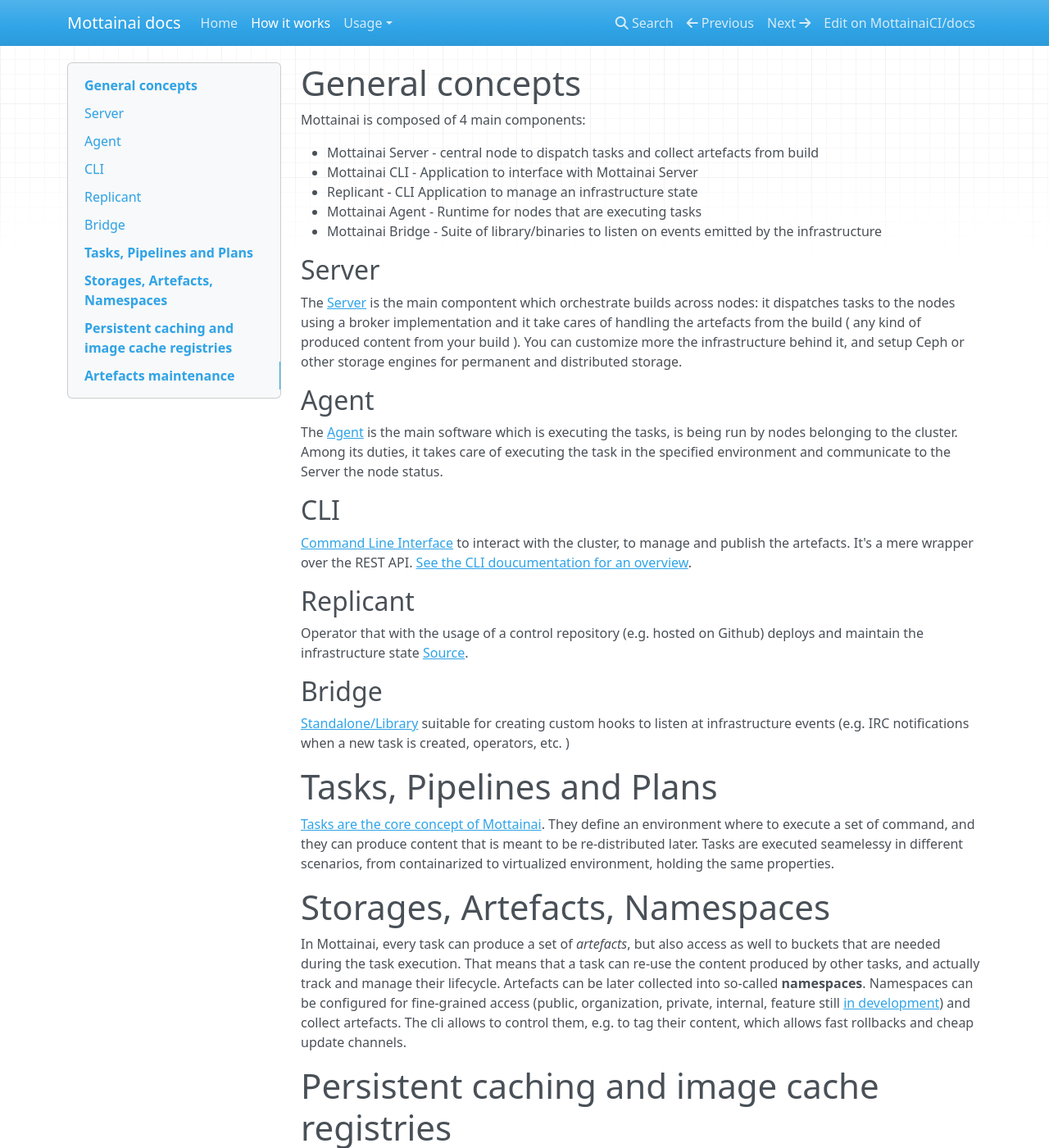
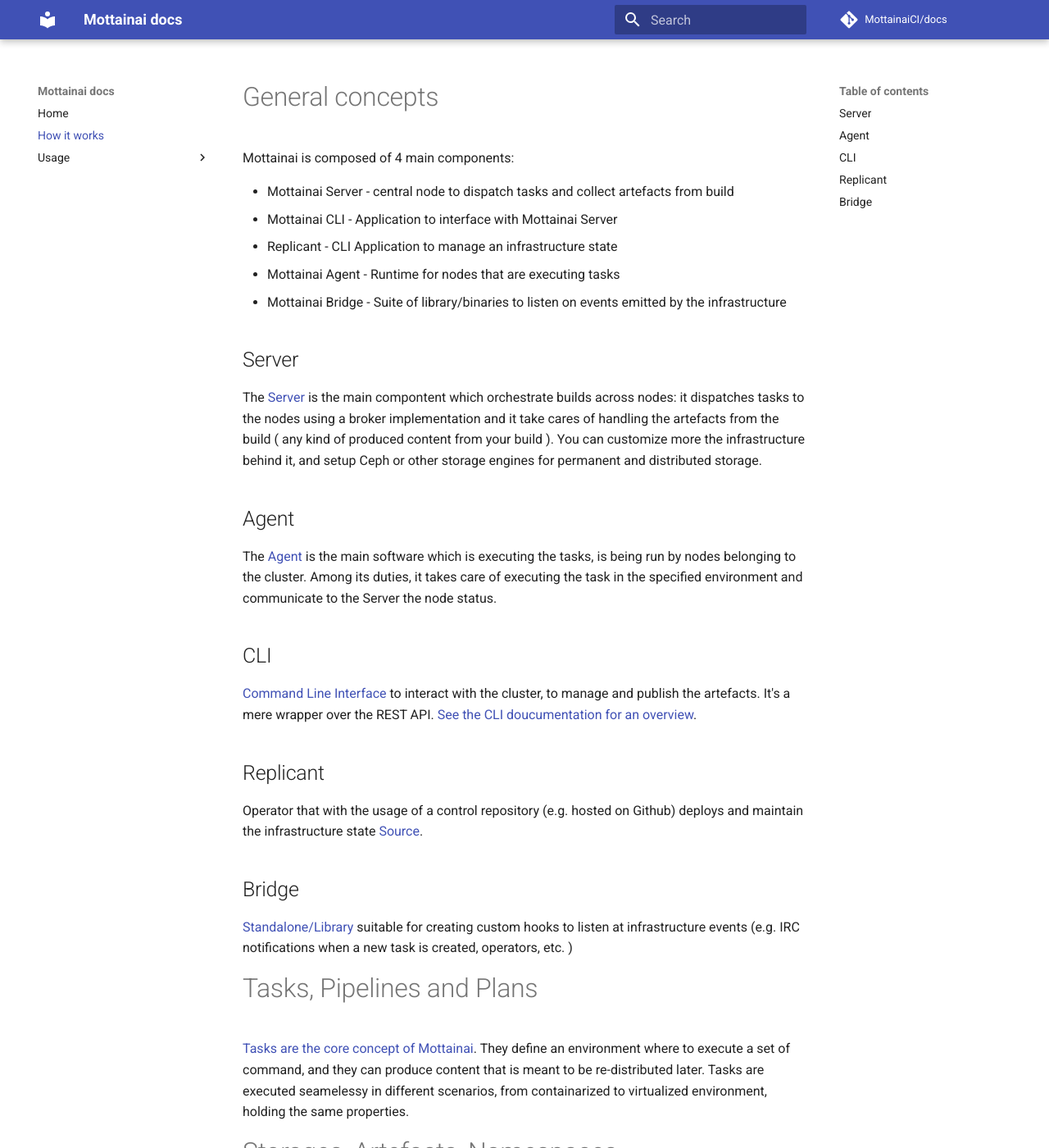
Before and after one commit to MottainaiCI/docs, an MkDocs documentation site: the page built from docs/general.md, in a window 1280 px wide and 1400 px high. Shown: the whole window at 82% size. Built offline with MkDocs 1.6.1 and Material for MkDocs 9.7.7, drawn with Linux system fonts in a browser that asks for light colours; nearby versions of some CDN libraries; comment, search, counter and statistics services are not loaded; some of the changed text lies outside the part shown.

Commit message:
Switch to material theme

```diff
--- a/mkdocs.yml
+++ b/mkdocs.yml
@@ -16,7 +16,7 @@
   - Namespaces: usage/namespace.md
   - Storages: usage/storage.md
 
-#theme: 'material'
+theme: 'material'
 
 markdown_extensions:
   - pymdownx.highlight
```
